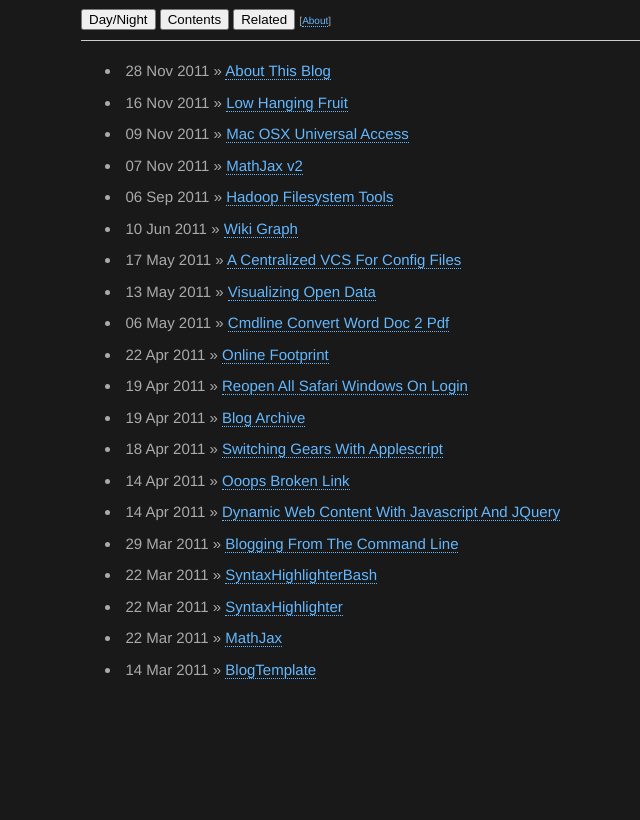
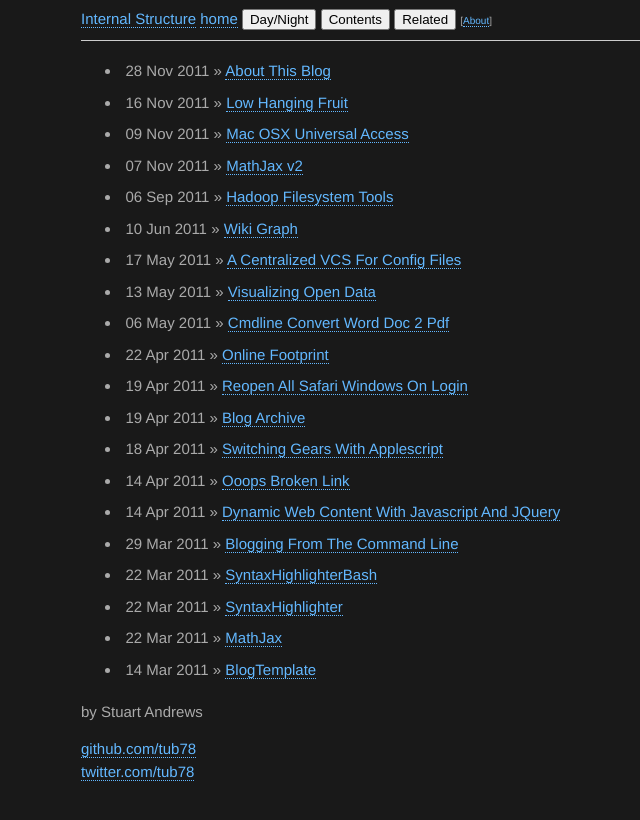
Before and after one commit to tub78/tub78.github.com, a Jekyll site: the page built from index.html, in a window 1280 px wide. Shown: the top 820 px of the page, without its empty margins (69-709 px from the left). Built offline with Jekyll 4.4.1, drawn with Linux system fonts in a browser that asks for light colours; nearby versions of some CDN libraries; Markdown is read by kramdown in place of the engine named in the settings.

Commit message:
Template cleanup, liquid tags, header and footer

```diff
--- a/_layouts/default.html
+++ b/_layouts/default.html
@@ -2,54 +2,23 @@
 <!-- !doctype html public "-//W3C//DTD HTML 4.0 Transitional //EN"> -->
 <html>
 <head>
-    <meta name="GENERATOR" content="mkd2html 2.0.7 DEBUG DL=BOTH">
-    <meta http-equiv="Content-Type" content="text/html; charset=utf8">
-
+    <meta http-equiv="content-type" content="text/html; charset=utf8" />
     <title>{{ page.title }}</title>
-    <!--
-    <meta name="title"   content="<?theme title?>"/>
-    <meta name="author"  content="<?theme author?>"/>
-    <meta name="date"    content="<?theme date?>"/>
-    <meta name="version" content="<?theme version?>"/>
-    <meta name="source"  content="<?theme source?>"/>
-    <meta name="dir"     content="<?theme dir?>"/>
-    <meta name="html"    content="<?theme html?>"/>
-    <meta name="config"  content="<?theme config?>"/>
-    -->
-    <!--
-    <meta name="style"   content="<?theme style?>"/>
-    <meta name="toc"  content="<?theme toc?>"/>
-    <meta name="body"    content="<?theme body?>"/>
-    <meta name="include" content="<?theme include(file)?>"/>
-    -->
-
-<!-- START HEADER -->
-
-<!-- TITLE -->
-<!--
-<title><?theme title?></title>
-<?theme style?>
--->
+    <meta name="author"  content="Stuart Andrews"/>
 
     <!-- 2011-03-21 START CUSTOM HEADER -->
 
-<!-- STYLESHEET -->
+    <!-- Stylesheet: Homepage -->
     <link href='/css/style-combined.css' type='text/css' rel='stylesheet'/>
 
-<!-- PYGMENTS Default -->
+    <!-- Stylesheet: Pygments -->
     <link href='/css/pygments.css' type='text/css' rel='stylesheet'/>
-
-
 
     <!-- MATHJAX hosted CDN.MATHJAX.ORG -->
     <script type='text/javascript' src='http://cdn.mathjax.org/mathjax/latest/MathJax.js?config=TeX-AMS_HTML'> MathJax.Hub.Config({ extensions: ["tex2jax.js","MathMenu.js","MathZoom.js"], jax: ["input/TeX","output/HTML-CSS"], tex2jax: {inlineMath: [["\\(","\\)"]]}, TeX: { extensions: ["AMSmath.js","AMSsymbols.js","noErrors.js","noUndefined.js"] } }); </script>
 
-
-
     <!-- GOOGLEAPIS hosted JQUERY.MIN -->
     <script type="text/javascript" src="http://ajax.googleapis.com/ajax/libs/jquery/1.4.2/jquery.min.js"></script>
-
-
 
     <!-- DAYTIME/NIGHTTIME JAVASCRIPT -->
     <script language="javascript">//<![CDATA[
@@ -68,47 +37,31 @@
                 $(".todoaction,.ideaaction,.bugaction .doneaction,body,h1,h2,h3,h4,h5,h6,a,a.missing-wiki-link,th,blockquote,code").toggleClass("night");
             });
 
-        $("button#hdrcontents").click(function(){
-            $("div.hdrcontents").toggle();
-        });
-
-        $("button#hdrtags").click(function(){
-            $("div.hdrtags").toggle();
-        });
-
-        $("button#hdrbacklinks").click(function(){
-            $("div.hdrbacklinks").toggle();
-        });
-
-        $("button#hdrrelated").click(function(){
-            $("div.hdrrelated").toggle();
-        });
+            $("button#hdrcontents").click(function(){ $("div.hdrcontents").toggle(); });
+            $("button#hdrtags").click(function(){ $("div.hdrtags").toggle(); });
+            $("button#hdrbacklinks").click(function(){ $("div.hdrbacklinks").toggle(); });
+            $("button#hdrrelated").click(function(){ $("div.hdrrelated").toggle(); });
 
         });
     //]]></script>
-
-
     <!-- 2011-03-21 END CUSTOM HEADER -->
-
-<!-- END HEADER  -->
-
-<!-- START BODY -->
 </head>
 <body>
-
-<!--
-BUTTONS [[Snippet_cssincl]] [[Snippet_cssday]] [[Snippet_cssnight]] [[Snippet_csscombined]] $(( [[Snippet_javascript]] ))
--->
+<!-- START BODY -->
+<div class="site">
+    <!-- HEADER -->
+    <div class="title">
+        <a href="/">Internal Structure</a>
+        <a class="extra" href="/">home</a>
+        <!-- BUTTONS -->
         <button id="daynight">Day/Night</button>
         <button id="hdrcontents">Contents</button>
         <!-- <button id="hdrtags">Tags</button> -->
         <!-- <button id="hdrbacklinks">Backlinks</button> -->
         <button id="hdrrelated">Related</button>
-
-<span class="tiny">[<a href="file:///Users/stu/Desktop/Dropbox/Documents/TrunkNotes/Html/About-This-Blog.html">About</a>]</span>
-
+        <span class="tiny">[<a href="{% post_url 2011-11-28-About-This-Blog %}">About</a>]</span>
+    </div>
     <hr>
-
     <!-- CONTENTS -->
     <!--
     <div class="hdrcontents">
@@ -116,14 +69,39 @@
     <?theme toc?>
     </div>
     -->
-
     <!-- TAGS -->
-
     <!-- BACKLINKS -->
 
-<!-- BODY
-<?theme body?> -->
+    <!-- CONTENT -->
     {{ content }}
+
+    <!-- FOOTER -->
+    <div class="footer">
+        <div class="contact">
+            <p>
+            by Stuart Andrews
+            </p>
+        </div>
+        <div class="contact">
+            <p>
+            <a href="http://github.com/tub78/">github.com/tub78</a><br />
+            <a href="http://twitter.com/tub78/">twitter.com/tub78</a>
+            </p>
+        </div>
+    </div>
+</div>
+
+<!-- Google Analytics
+<script type="text/javascript">
+var gaJsHost = (("https:" == document.location.protocol) ? "https://ssl." : "http://www.");
+document.write(unescape("%3Cscript src='" + gaJsHost + "google-analytics.com/ga.js' type='text/javascript'%3E%3C/script%3E"));
+</script>
+<script type="text/javascript">
+var pageTracker = _gat._getTracker("UA-0000000-1");
+pageTracker._trackPageview();
+</script>
+-->
+<!-- Google Analytics end -->
 
 
 <!-- END BODY -->
```
Lines whose indentation alone changed are shown as unchanged.
